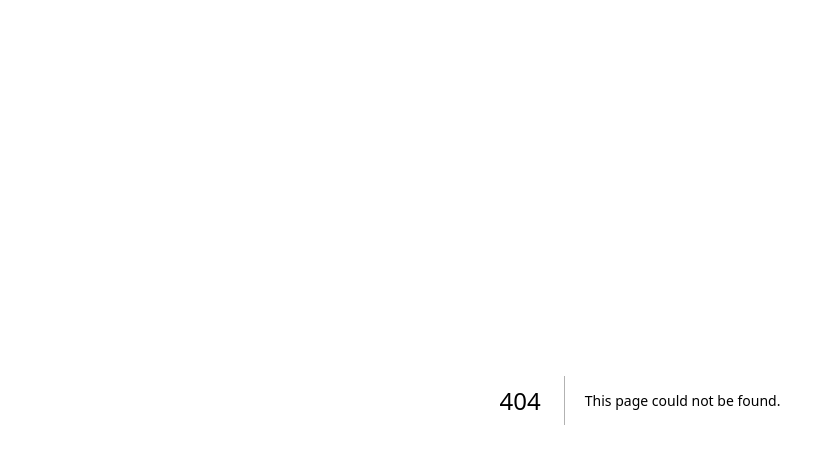
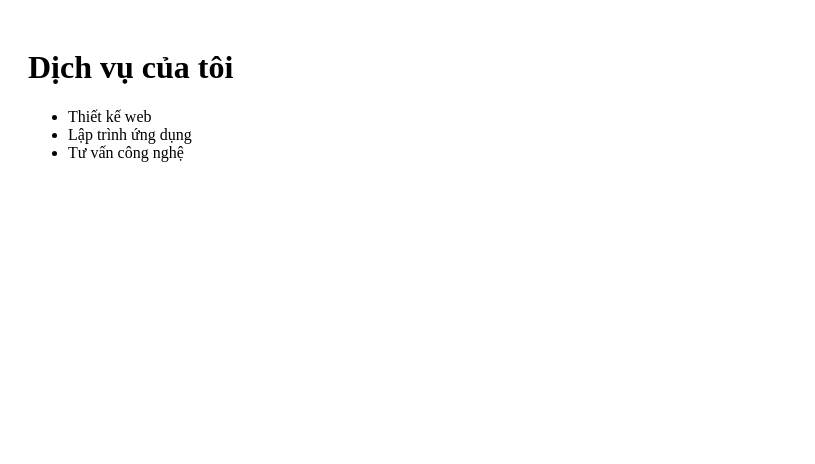
Before and after one commit to nhatanhduong262-lgtm/Frontend-subject, a Next.js app: page /services in a window 1280 px wide. Before the commit this address had no page. Shown: the top 464 px of the page, without its empty margins (0-815 px from the left). Built offline with nearby package versions, Linux system fonts and the light colour scheme.

Commit message:
Bai tap ngay 8/19/2026

```diff
--- /dev/null
+++ b/pages/services.js
@@ -0,0 +1,12 @@
+export default function Services() {
+  return (
+    <div style={{ padding: 20 }}>
+      <h1>Dịch vụ của tôi</h1>
+      <ul>
+        <li>Thiết kế web</li>
+        <li>Lập trình ứng dụng</li>
+        <li>Tư vấn công nghệ</li>
+      </ul>
+    </div>
+  );
+}
```
Also changed, not shown: pages/blog.js (added, +8 -0 lines), pages/profile.js (added, +11 -0 lines).
